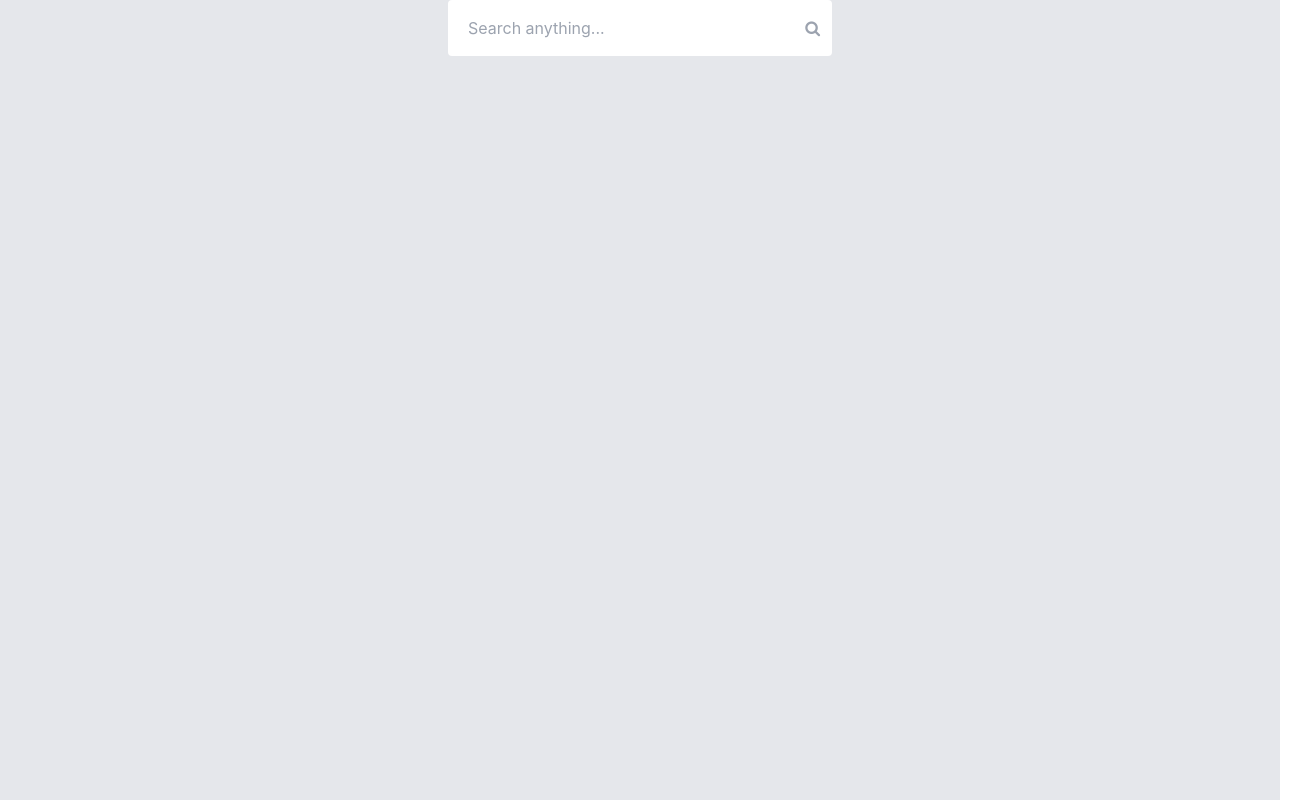
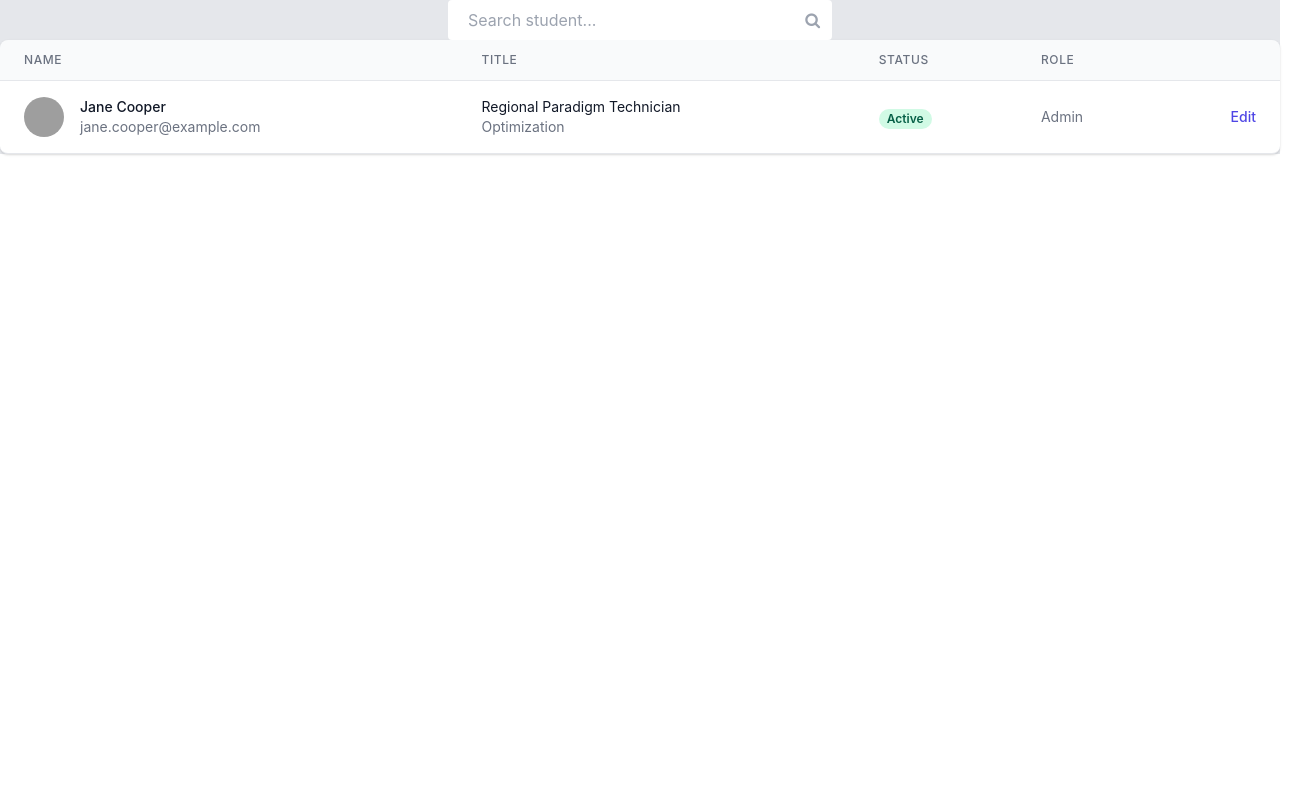
Before and after one commit to jyyblue1987/SRC, a React (Create React App) app: page / in a window 1280 px wide. Shown: the whole page, 1312 px wide, since content can reach past the window. Built offline with nearby package versions, Linux system fonts and the light colour scheme; grey boxes are pictures that could not be loaded.

Commit message:
[add] add table data.

```diff
--- a/src/App.js
+++ b/src/App.js
@@ -8,6 +8,7 @@
 	Route
   } from "react-router-dom";
 
+  // https://609c5f2004bffa001792ce08.mockapi.io/
 function App() {
   	return (
 		<Router>
--- a/src/pages/Home.js
+++ b/src/pages/Home.js
@@ -2,9 +2,76 @@
     return (
         <div>
             <div class=" bg-gray-200">
-                <div class="container h-screen flex justify-center px-4 sm:px-6 lg:px-8">
-                    <div class="relative"> <input type="text" class="h-14 w-96 pr-8 pl-5 rounded z-0 focus:shadow focus:outline-none" placeholder="Search anything..."/>
-                        <div class="absolute top-4 right-3"> <i class="fa fa-search text-gray-400 z-20 hover:text-gray-500"></i> </div>
+                <div class="flex justify-center px-4 sm:px-6 lg:px-8">
+                    <div class="relative">
+                        <input type="text" class="h-10 w-96 pr-8 pl-5 rounded z-0 focus:shadow focus:outline-none" placeholder="Search student..."/>
+                        <div class="absolute top-2 right-3">
+                            <i class="fa fa-search text-gray-400 z-20 hover:text-gray-500"></i>
+                        </div>
+                    </div>
+                </div>
+
+                <div class="flex flex-col">
+                    <div class="-my-2 overflow-x-auto sm:-mx-6 lg:-mx-8">
+                        <div class="py-2 align-middle inline-block min-w-full sm:px-6 lg:px-8">
+                            <div class="shadow overflow-hidden border-b border-gray-200 sm:rounded-lg">
+                                <table class="min-w-full divide-y divide-gray-200">
+                                    <thead class="bg-gray-50">
+                                        <tr>
+                                        <th scope="col" class="px-6 py-3 text-left text-xs font-medium text-gray-500 uppercase tracking-wider">
+                                            Name
+                                        </th>
+                                        <th scope="col" class="px-6 py-3 text-left text-xs font-medium text-gray-500 uppercase tracking-wider">
+                                            Title
+                                        </th>
+                                        <th scope="col" class="px-6 py-3 text-left text-xs font-medium text-gray-500 uppercase tracking-wider">
+                                            Status
+                                        </th>
+                                        <th scope="col" class="px-6 py-3 text-left text-xs font-medium text-gray-500 uppercase tracking-wider">
+                                            Role
+                                        </th>
+                                        <th scope="col" class="relative px-6 py-3">
+                                            <span class="sr-only">Edit</span>
+                                        </th>
+                                        </tr>
+                                    </thead>
+                                    <tbody class="bg-white divide-y divide-gray-200">
+                                        <tr>
+                                            <td class="px-6 py-4 whitespace-nowrap">
+                                                <div class="flex items-center">
+                                                <div class="flex-shrink-0 h-10 w-10">
+                                                    <img class="h-10 w-10 rounded-full" src="https://images.unsplash.com/photo-1494790108377-be9c29b29330?ixlib=rb-1.2.1&ixid=eyJhcHBfaWQiOjEyMDd9&auto=format&fit=facearea&facepad=4&w=256&h=256&q=60" alt="" />
+                                                </div>
+                                                <div class="ml-4">
+                                                    <div class="text-sm font-medium text-gray-900">
+                                                    Jane Cooper
+                                                    </div>
+                                                    <div class="text-sm text-gray-500">
+                                                    jane.cooper@example.com
+                                                    </div>
+                                                </div>
+                                                </div>
+                                            </td>
+                                            <td class="px-6 py-4 whitespace-nowrap">
+                                                <div class="text-sm text-gray-900">Regional Paradigm Technician</div>
+                                                <div class="text-sm text-gray-500">Optimization</div>
+                                            </td>
+                                            <td class="px-6 py-4 whitespace-nowrap">
+                                                <span class="px-2 inline-flex text-xs leading-5 font-semibold rounded-full bg-green-100 text-green-800">
+                                                Active
+                                                </span>
+                                            </td>
+                                            <td class="px-6 py-4 whitespace-nowrap text-sm text-gray-500">
+                                                Admin
+                                            </td>
+                                            <td class="px-6 py-4 whitespace-nowrap text-right text-sm font-medium">
+                                                <a href="#" class="text-indigo-600 hover:text-indigo-900">Edit</a>
+                                            </td>
+                                        </tr>
+                                    </tbody>
+                                </table>
+                            </div>
+                        </div>
                     </div>
                 </div>
             </div>
```
